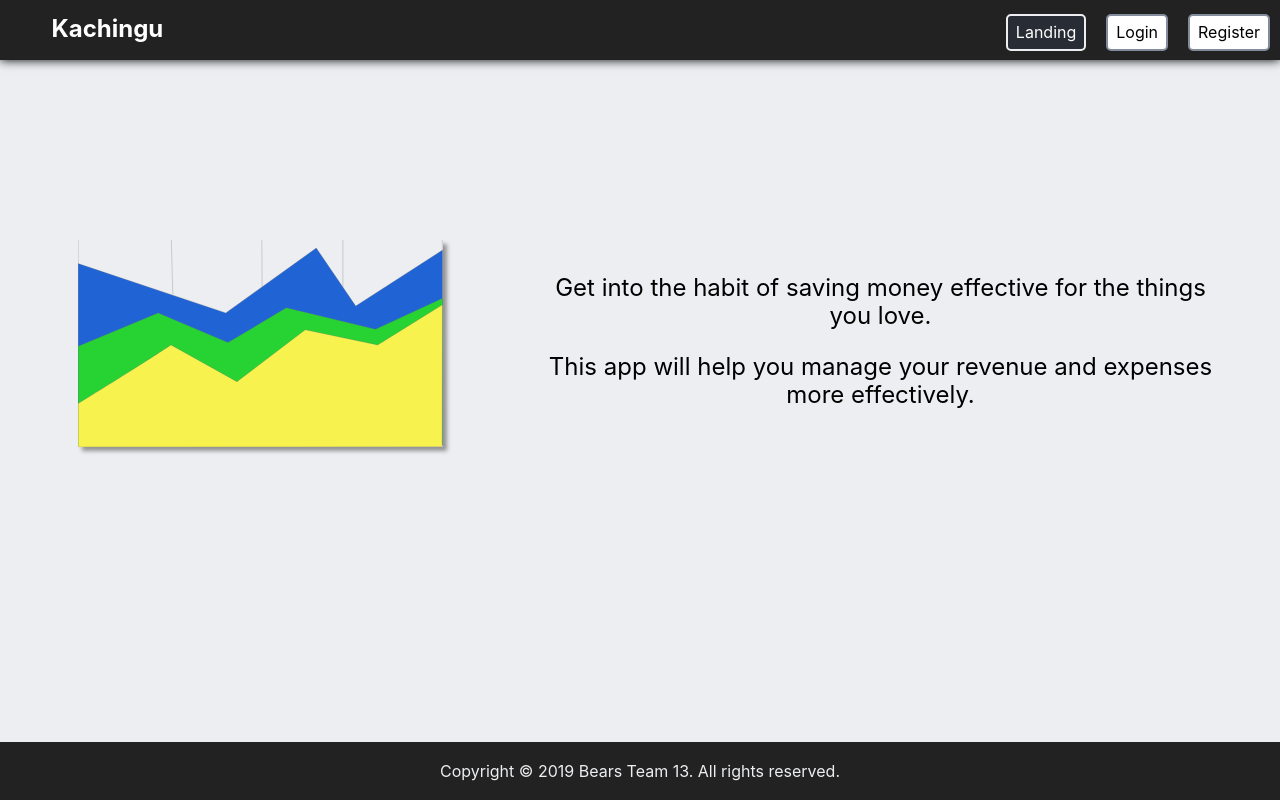
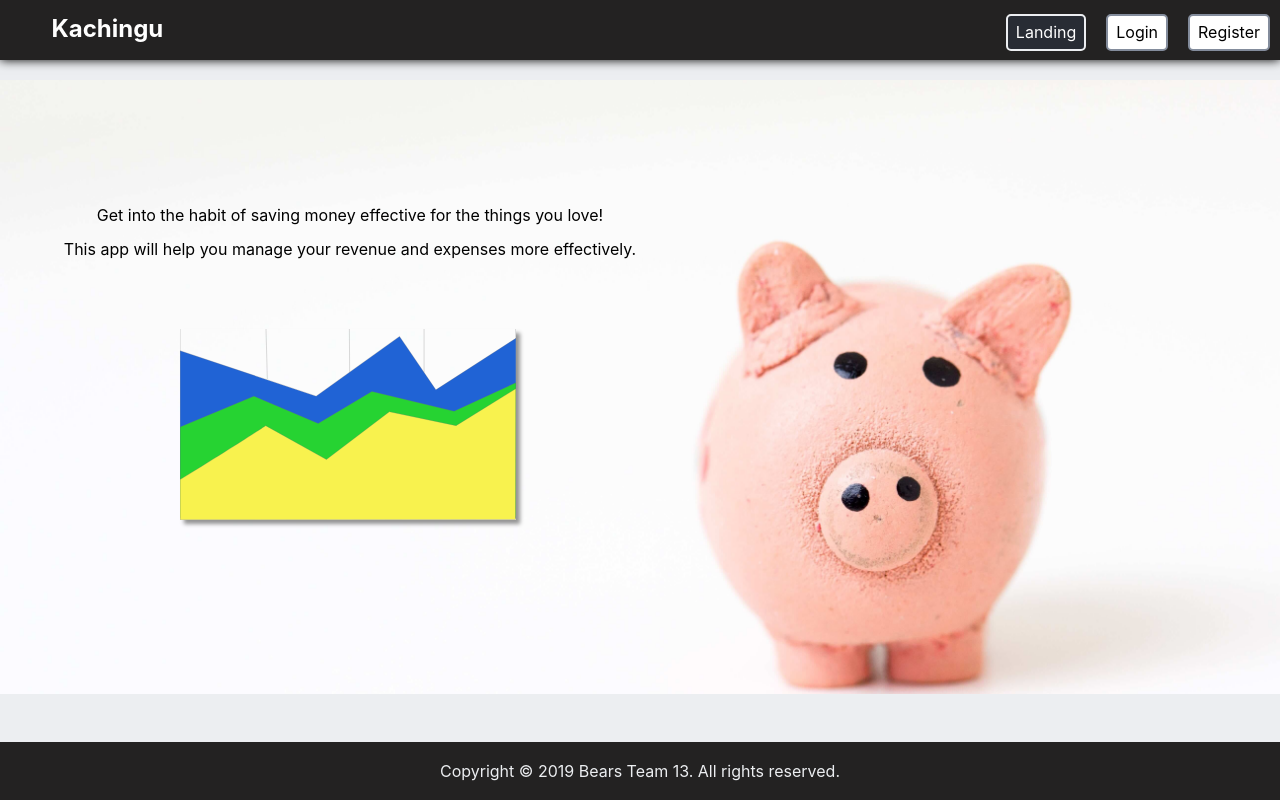
Before and after one commit to super-ming/v8-bears-team-13, a React (Create React App) app in the folder client/: page / in a window 1280 px wide. Built offline with nearby package versions, Linux system fonts and the light colour scheme.

Commit message:
Update landing page styling

```diff
--- a/client/src/components/landing/Landing.js
+++ b/client/src/components/landing/Landing.js
@@ -1,16 +1,18 @@
 import React from 'react';
-import { ReactComponent as Chart } from './chart.svg';
+import { ReactComponent as Chart } from '../../assets/chart.svg';
 
 const Landing = () => (
   <>
     <div className="content">
       <div className="landing-body">
         <div className="landing-img">
-          <Chart />
-        </div>
-        <div className="landing-text">
-          <p className="body-text">Get into the habit of saving money effective for the things you love.</p>
-          <p className="body-text">This app will help you manage your revenue and expenses more effectively.</p>
+          <div className="landing-text">
+            <p className="body-text">Get into the habit of saving money effective for the things you love!</p>
+            <p className="body-text">This app will help you manage your revenue and expenses more effectively.</p>
+            <div className="landing-chart">
+              <Chart />
+            </div>
+          </div>
         </div>
       </div>
     </div>
--- a/client/src/styles/components/_landing.scss
+++ b/client/src/styles/components/_landing.scss
@@ -1,35 +1,87 @@
 .landing-body {
     display: flex;
-    padding: 60px 0 0 0;
+    padding: 0;
+    flex-wrap: wrap;
+    position: relative;
+    margin: 0 0 50px 0;
+    height: auto;
+    @include respond(tab-port) {
+        flex-flow: row wrap;
+        padding: 0;
+        align-content: center;
+        align-items: center;
+        justify-content: center;
+        margin: 20vw 0 0 0;
+        z-index: -1;
+    }
 }
 
 .landing-img {
-    width: 50%;
-    height: 50vw;
-    svg {
-        width: 70%;
-        height: auto;
-        margin: 100px 0 0 0;
-        box-shadow: 4px 4px 4px rgb(148, 148, 148);
+    background: url('../assets/piggybank.jpg') no-repeat content-box center;
+    background-size: cover;
+    width: 100%;
+    height: 40vw;
+    position: absolute;
+    @include respond(tab-port) {
+        height: 100%;
+        z-index: 0;
+    }
+    @include respond(tab-land) {
+        height: 100%;
+    }
+    @include respond(desktop) {
+        height: 80vw;
+    }
+    @include respond(big-desktop) {
+        height: 48vw;
     }
 }
 
 .landing-text {
     padding: 11em 5em 2em 1em;
+    width: 50%;
+    margin: 0 0 0 50px;
+    height: 100%;
+    p {
+        font-size: $font-size-small;
+    }
+    @include respond(tab-port) {
+        padding: 0 1em 0 1em;
+        margin: 0 0 0 10px;
+    }
+    @include respond(tab-land) {
+        padding: 0 1em 0 0;
+        margin: 0 0 0 10px;
+    }
+    @include respond(desktop) {
+        padding: 1em;
+        margin: 7em 0 0 10px;
+    }
 }
 
-@media only screen and (max-width: 700px){
-    .landing-body {
-        flex-flow: row wrap;
+.landing-chart {
+    width: 70%;
+    height: auto;
+    padding: 20px 20px 113px 50px;
+    margin: 50px 0 0 70px;
+    svg {
+        width: 100%;
+        height: 100%;
+        box-shadow: 4px 4px 4px rgb(148, 148, 148);
+    }
+    @include respond(tab-port) {
+        width: 100%;
         padding: 0;
-        align-content: center;
-        align-items: center;
-        justify-content: center;
+        margin: 0;
     }
-    .landing-img {
-        width: 90%;
+    @include respond(tab-land) {
+        width: 80%;
+        padding: 1em 0 0 1em;
+        margin: 5em 0 0 1.5em;
     }
-    .landing-text {
-        padding: 7em 1em 0 1em;
+    @include respond(desktop) {
+        width: 80%;
+        padding: 1em 0 0 5em;
+        margin: 5em 0 0 1.5em;
     }
 }
```
Also changed, not shown: client/src/assets/chart.svg (renamed from client/src/components/landing/chart.svg), client/src/assets/piggybank.jpg (added).
